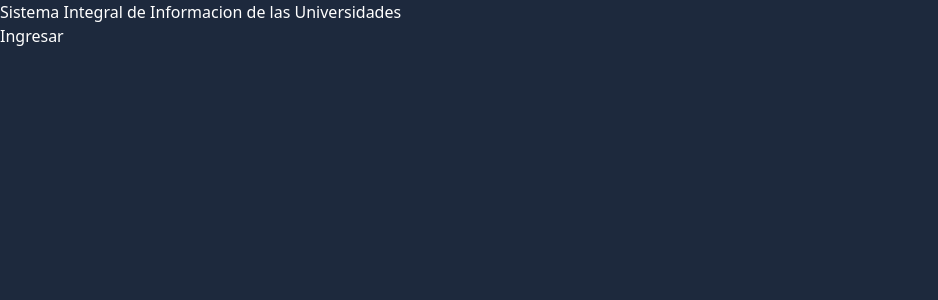
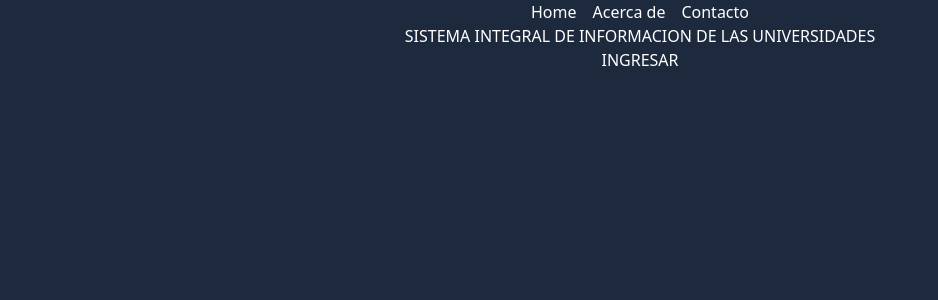
Before and after one commit to JoseMiguelVS/SIIUT, a Django app: page / in a window 1280 px wide. Shown: the top 300 px of the page, without its empty margins (0-938 px from the left). Run offline with Django 5.2, Linux system fonts and the light colour scheme.

Commit message:
Implementacion de menu

```diff
--- a/templates/base.html
+++ b/templates/base.html
@@ -1,14 +1,15 @@
 <!DOCTYPE html>
 <html lang="en">
-<head>
-    <meta charset="UTF-8">
-    <meta name="viewport" content="width=device-width, initial-scale=1.0">
+  <head>
+    <meta charset="UTF-8" />
+    <meta name="viewport" content="width=device-width, initial-scale=1.0" />
     <script src="https://unpkg.com/@tailwindcss/browser@4"></script>
     <title>SIIUT 2025 | {% block title %}{% endblock %}</title>
-</head>
-<body class="bg-slate-800 text-white" >
-    {% block content %}
-
-    {% endblock %}
-</body>
+  </head>
+  <body class="bg-slate-800 text-white justify-center">
+    {% include 'shared/menu.html' %}
+    <div class="text-center uppercase">
+        {% block content %} {% endblock %}
+    </div>
+  </body>
 </html>
--- /dev/null
+++ b/templates/shared/menu.html
@@ -0,0 +1,7 @@
+<nav>
+  <ul class="w-full flex justify-center gap-4">
+    <li><a href="{% url 'home:home' %}">Home</a></li>
+    <li><a href="{% url 'home:about' %}">Acerca de</a></li>
+    <li><a href="{% url 'home:contact' %}">Contacto</a></li>
+  </ul>
+</nav>
```
